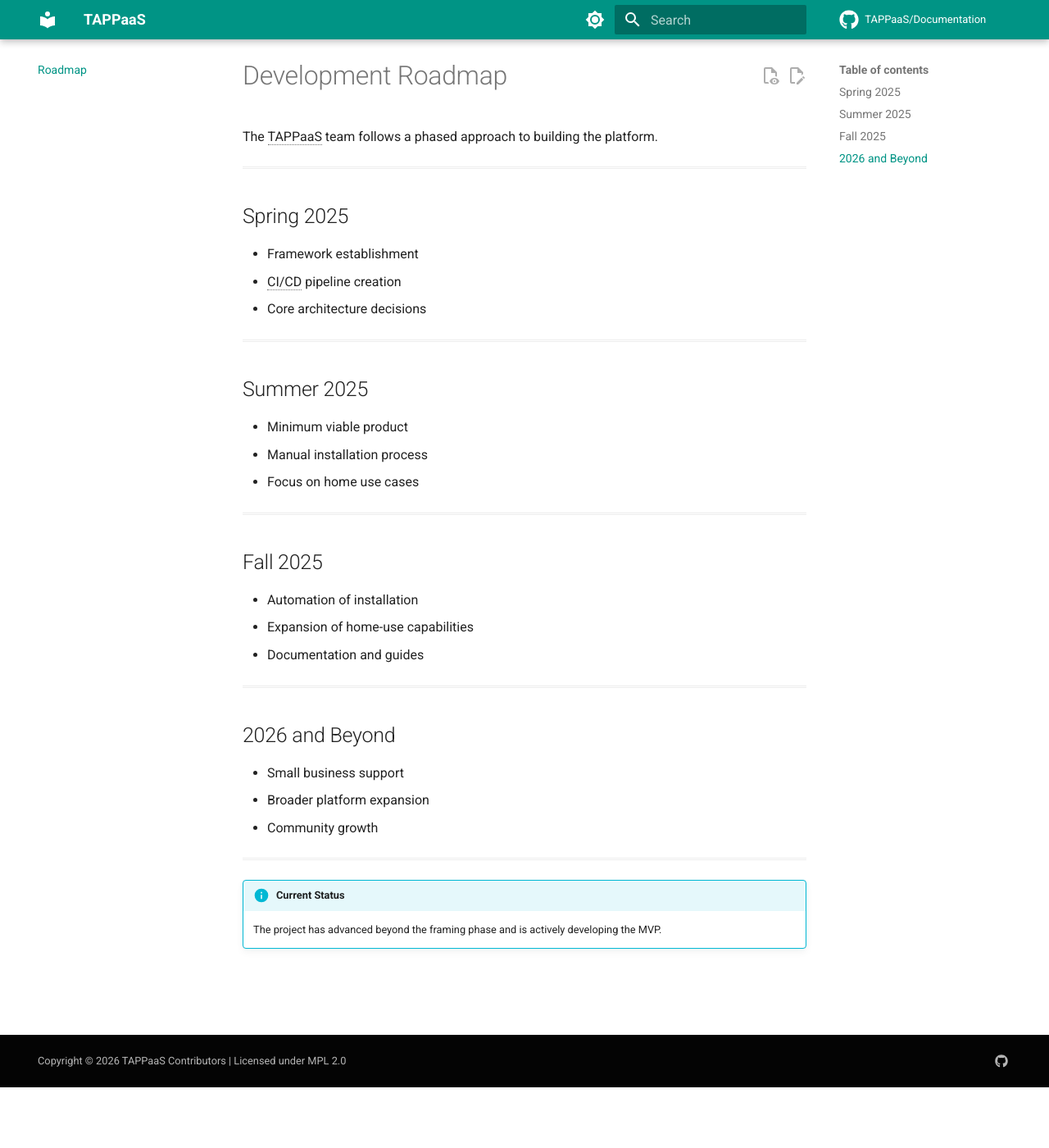
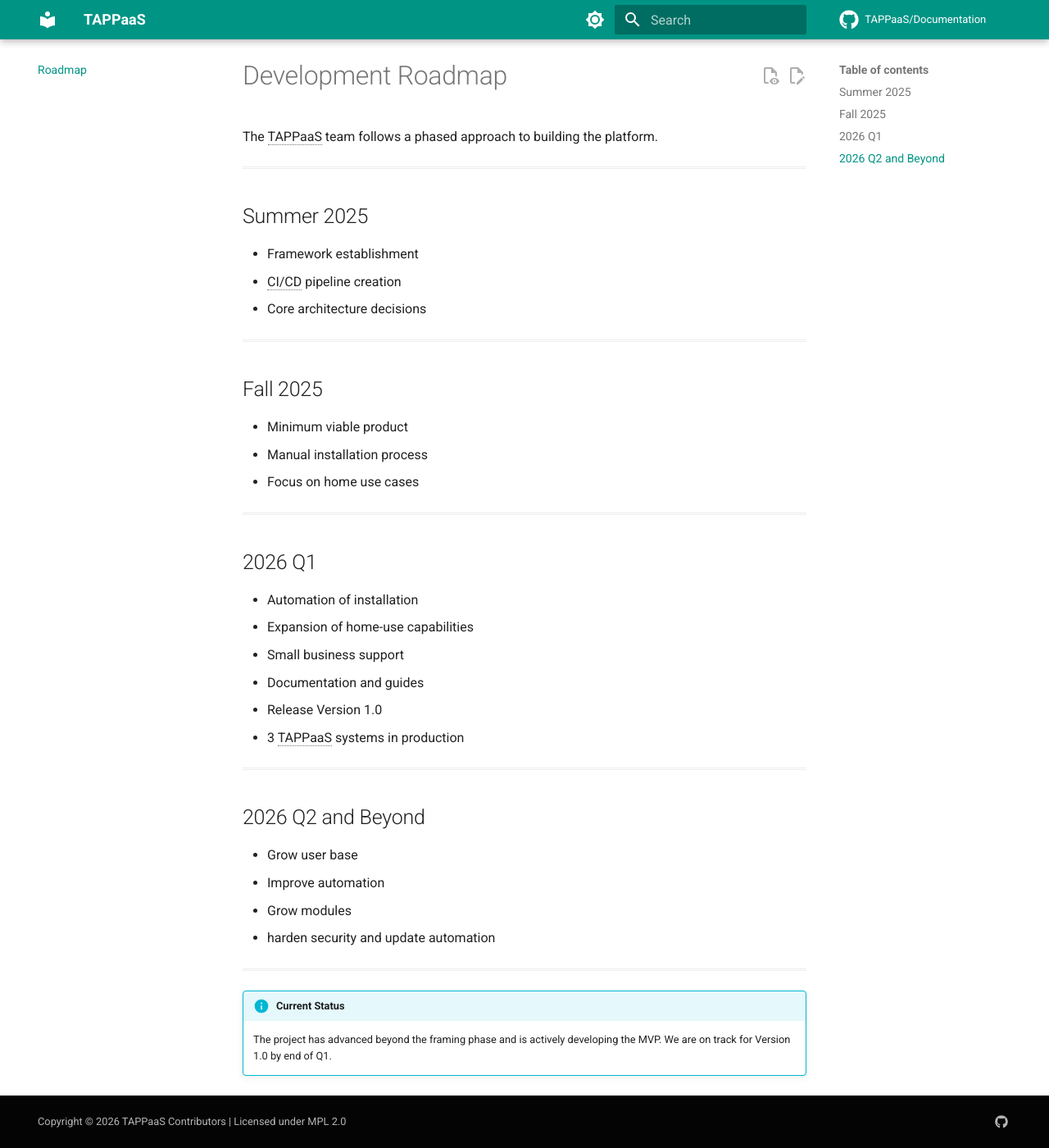
Before and after one commit to TAPPaaS/Documentation, an MkDocs documentation site: the page built from docs/roadmap/index.md, in a window 1280 px wide and 1400 px high, scrolled down 74 px. Shown: the whole window at 82% size. Built offline with MkDocs 1.6.1 and Material for MkDocs 9.7.7, drawn with Linux system fonts in a browser that asks for light colours; comment, search, counter and statistics services are not loaded.

Commit message:
updated roadmap

```diff
--- a/docs/roadmap/index.md
+++ b/docs/roadmap/index.md
@@ -9,7 +9,7 @@ The TAPPaaS team follows a phased approach to building the platform.
 
 ---
 
-## Spring 2025
+## Summer 2025
 
 - Framework establishment
 - CI/CD pipeline creation
@@ -25,21 +25,25 @@ The TAPPaaS team follows a phased approach to building the platform.
 
 ---
 
-## Fall 2025
+## 2026 Q1
 
 - Automation of installation
 - Expansion of home-use capabilities
+- Small business support
 - Documentation and guides
+- Release Version 1.0
+- 3 TAPPaaS systems in production
 
 ---
 
-## 2026 and Beyond
+## 2026 Q2 and Beyond
 
-- Small business support
-- Broader platform expansion
-- Community growth
+- Grow user base
+- Improve automation
+- Grow modules
+- harden security and update automation
 
 ---
 
 !!!info "Current Status"
-    The project has advanced beyond the framing phase and is actively developing the MVP.
+    The project has advanced beyond the framing phase and is actively developing the MVP. We are on track for Version 1.0 by end of Q1.
```
Also changed, not shown: other parts of docs/roadmap/index.md (+1 -1 lines).
